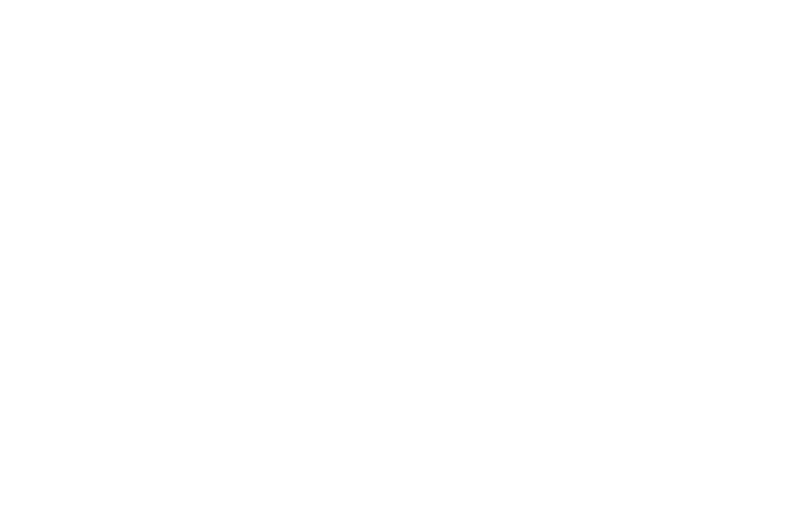
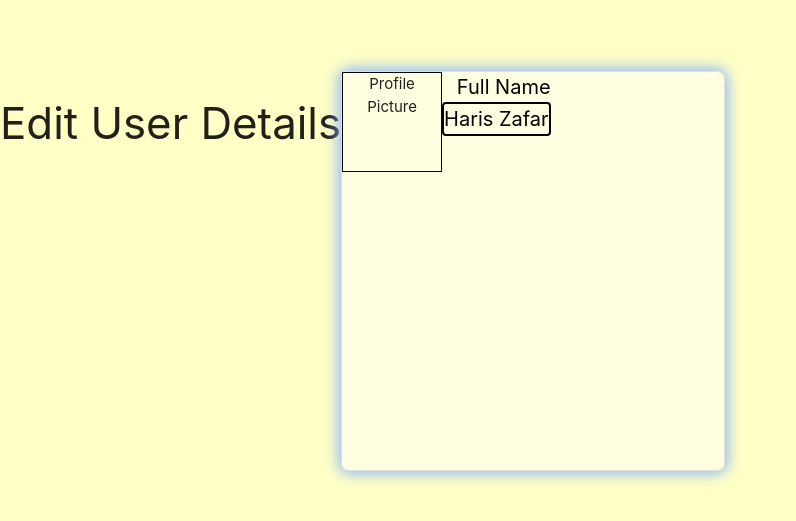
Before and after one commit to haris316/FlightBookingSystem, a React (Create React App) app: page /admin/editUser in a window 1280 px wide. Shown: the part 129-650 px from the top of the page, without its empty margins (0-796 px from the left). Built offline with nearby package versions, Linux system fonts and the light colour scheme.

Commit message:
Frontend Done

```diff
--- /dev/null
+++ b/src/AdminScreens/AdminComponents/EditUser/EditUser.css
@@ -0,0 +1,44 @@
+.editContainer{
+    padding: 25vh 0;
+    min-height: 100vh;
+    max-height: 100vh;
+    min-width: 100%;
+    max-width: 100%;
+    background-color: rgba(255, 255, 103, 0.377);
+    display: flex;
+    flex-wrap: wrap;
+    justify-self: space-around;
+}
+.editBox{
+    display: flex;
+    flex-wrap: wrap;
+    border: 1px solid #dddfe2;
+    box-shadow: 0 0 15px 2px #85b1ff;
+    border-radius: 8px;
+    width: 30vw;
+    background-color: rgba(255, 255, 255, 0.5);
+    height: 50vh;
+}
+.editUser_picture{
+    min-width: 100px;
+    max-width: 100px;
+    min-height: 100px;
+    max-height: 100px;
+    border:1px solid black;
+}
+/* .editUser_textBox{
+    display: flex;
+    justify-content: flex-start;
+} */
+.editUser_desc{
+    font-size: 20px;
+    color:black;
+    text-align: right;
+}
+.editUser_field{
+    border: 2px solid black;
+    border-radius: 4px;
+    font-size: 20px;
+    color:black;
+    text-align: right;
+}
--- /dev/null
+++ b/src/AdminScreens/AdminComponents/EditUser/EditUser.js
@@ -0,0 +1,31 @@
+import React from "react";
+import axios from "axios";
+import "./EditUser.css";
+
+function EditUser(props) {
+//   const [data, setData] = React.useState(props.user);
+//   React.useEffect(() => {
+//     axios.get("http://localhost:9002/api/user/getAllUsers").then((res) => {
+//       console.log(res);
+//       if (res.data.success === true) {
+//         console.log(res.status);
+//         setData(res.data.data);
+//       }
+//     });
+//   }, []);
+
+  return (
+    <div className="editContainer">
+      <h3>Edit User Details</h3>
+      <div className="editBox">
+        <div className="editUser_picture"> Profile Picture </div>
+        <div className="editUser_textBox">
+          <div className="editUser_desc">Full Name</div>
+          <div className="editUser_field">Haris Zafar</div>
+        </div>
+      </div>
+    </div>
+  );
+}
+
+export default EditUser;
--- a/src/AdminScreens/AdminComponents/Users/Users.js
+++ b/src/AdminScreens/AdminComponents/Users/Users.js
@@ -1,5 +1,6 @@
 import React from "react";
 import axios from "axios";
+import { Link } from "react-router-dom";
 import "./Users.css";
 
 function Users() {
@@ -21,6 +22,7 @@ function Users() {
           <div className="oneUser_text">{value.name}</div>
           <div className="oneUser_text">{value.email}</div>
           <div className="oneUser_text">{value.contactNumber}</div>
+          <Link to="/admin/editUser"><div className="oneUser_icon" >X</div></Link>
         </div>
       ));
     } else {
--- a/src/App.js
+++ b/src/App.js
@@ -4,6 +4,7 @@ import AdminHome from "./AdminScreens/AdminHome";
 import Home from "./components/Home/Home";
 import SignUp from "./components/SignUp/SignUp";
 import Login from "./components/Login/Login"
+import EditUser from "./AdminScreens/AdminComponents/EditUser/EditUser"
 import { BrowserRouter as Router, Switch, Route } from "react-router-dom";
 import { useState } from "react";
 
@@ -19,6 +20,9 @@ function App() {
         <Switch>
         <Route exact path="/admin">
             <AdminHome user={user} setLoginUser={setLoginUser} />
+          </Route>
+          <Route exact path="/admin/editUser">
+            <EditUser/>
           </Route>
           <Route exact path="/">
             <Home user={user} setLoginUser={setLoginUser} />
```
